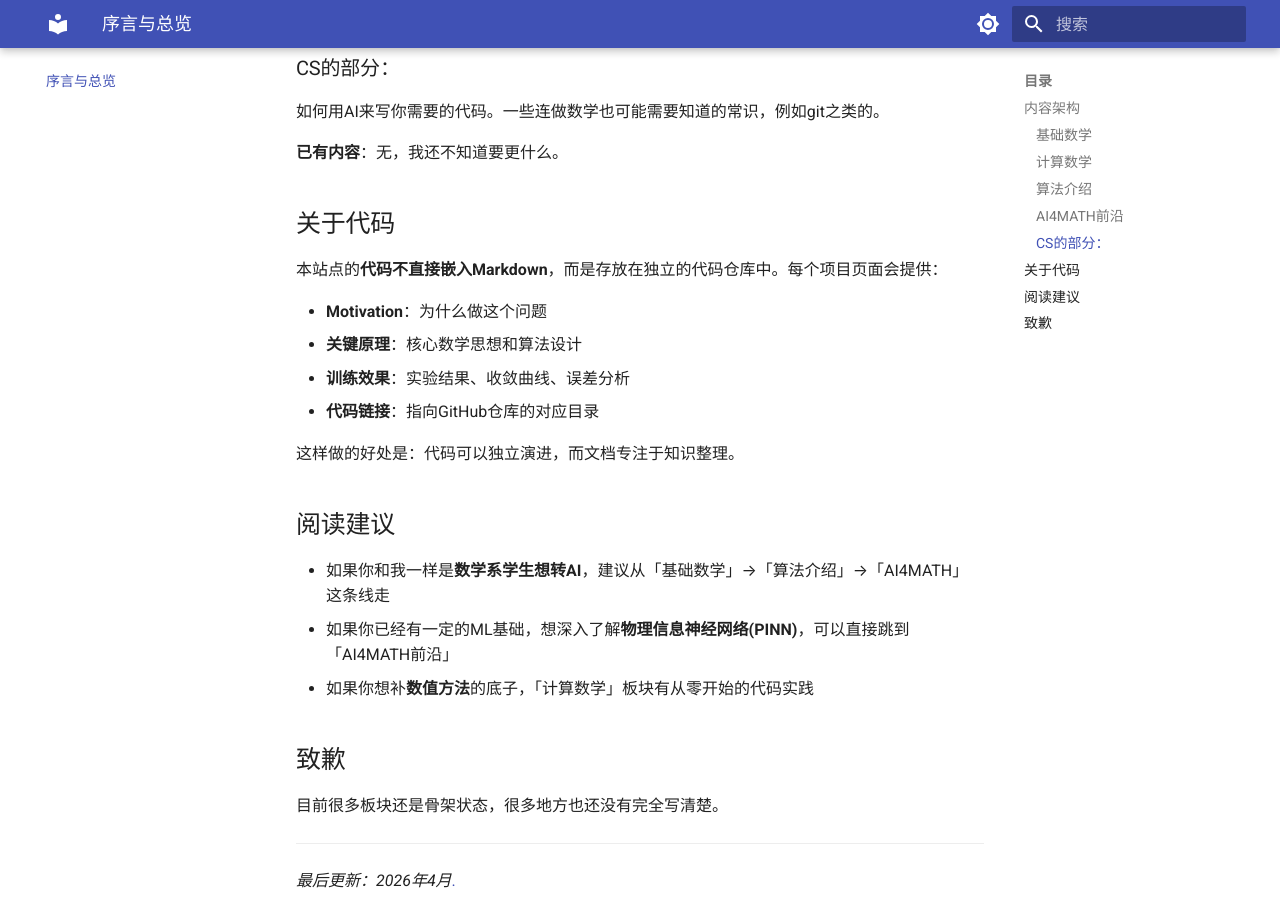
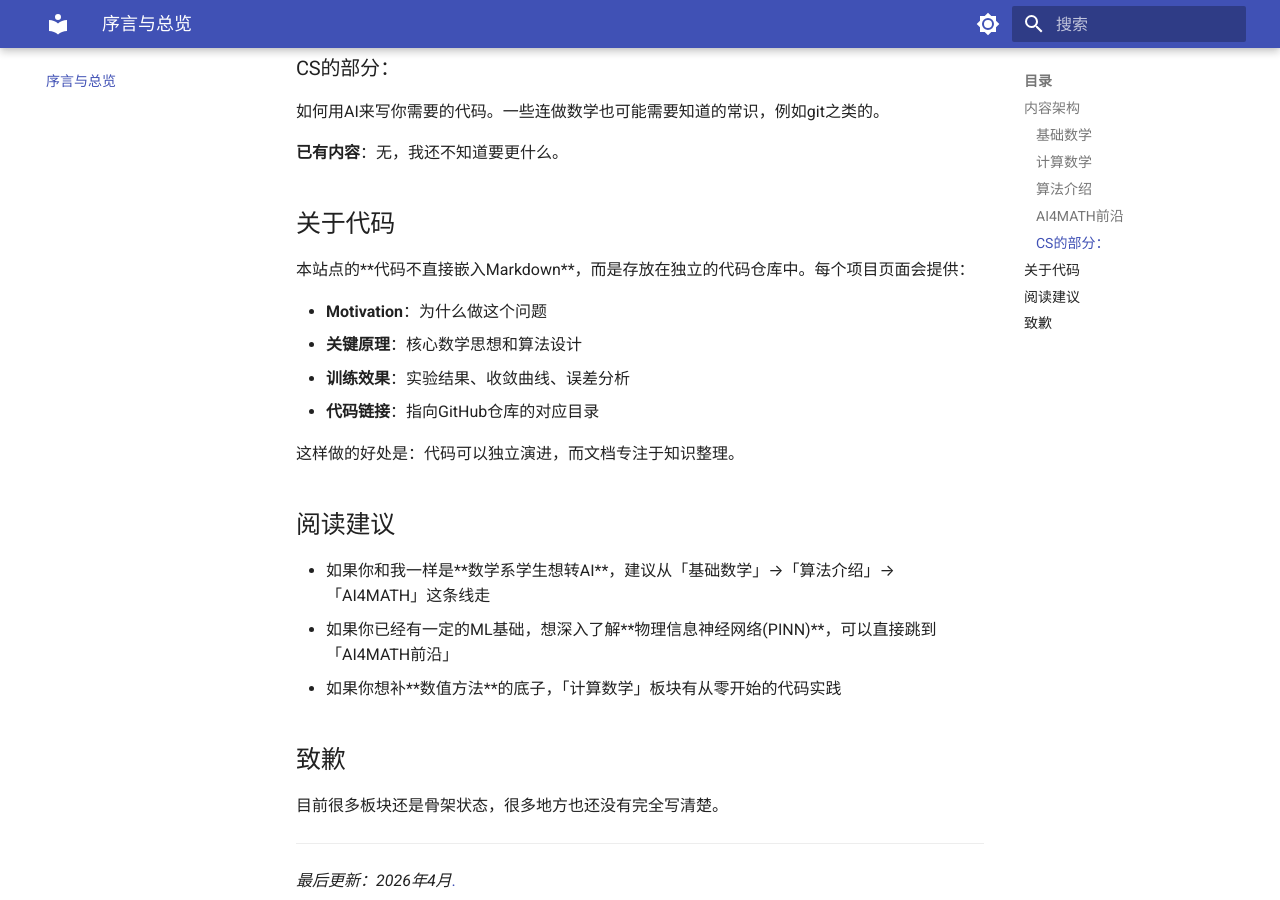
Before and after one commit to HuangBlac/AI-Math-Docs, an MkDocs documentation site: the page built from docs/index.md, in a window 1280 px wide and 900 px high, scrolled down 1192 px. Built offline with MkDocs 1.6.1 and Material for MkDocs 9.7.7, drawn with Linux system fonts in a browser that asks for light colours; some of the changed text lies outside the part shown.

Commit message:
fix(mkdocs): add superfences math fence + betterem to prevent LaTeX underscore corruption

```diff
--- a/mkdocs.yml
+++ b/mkdocs.yml
@@ -50,7 +50,13 @@
       pygments_lang_class: true
   - pymdownx.inlinehilite
   - pymdownx.snippets
-  - pymdownx.superfences
+  - pymdownx.superfences:
+      custom_fences:
+        - name: math
+          class: arithmatex
+          format: !!python/name:pymdownx.arithmatex.fence_mathjax_format
+  - pymdownx.betterem:
+      smart_enable: all
   - pymdownx.arithmatex:
       generic: true
   - admonition
```
